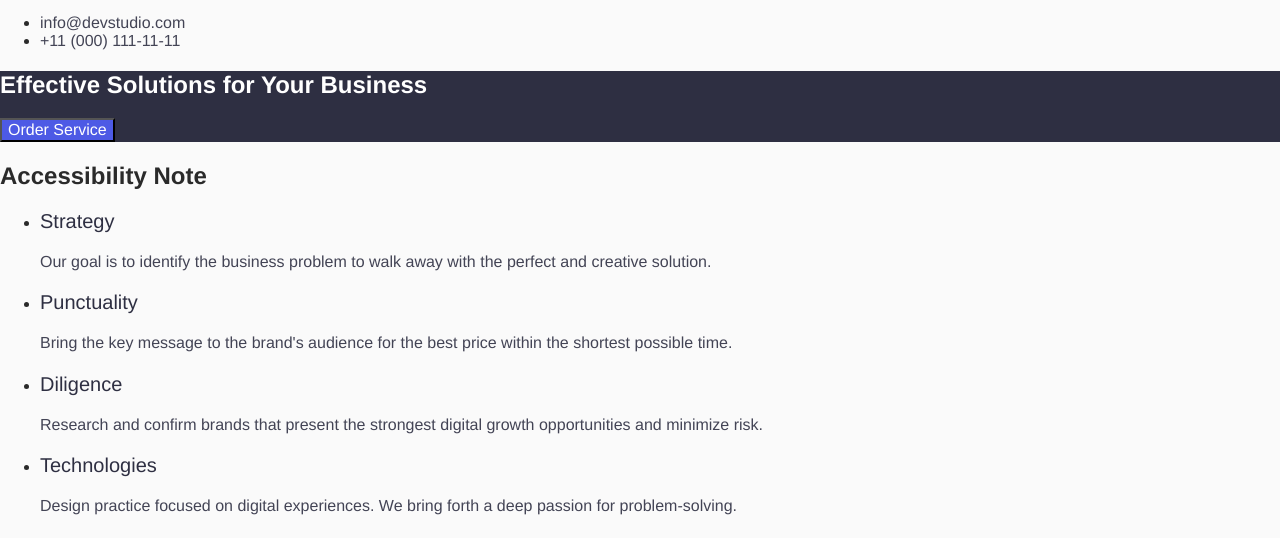
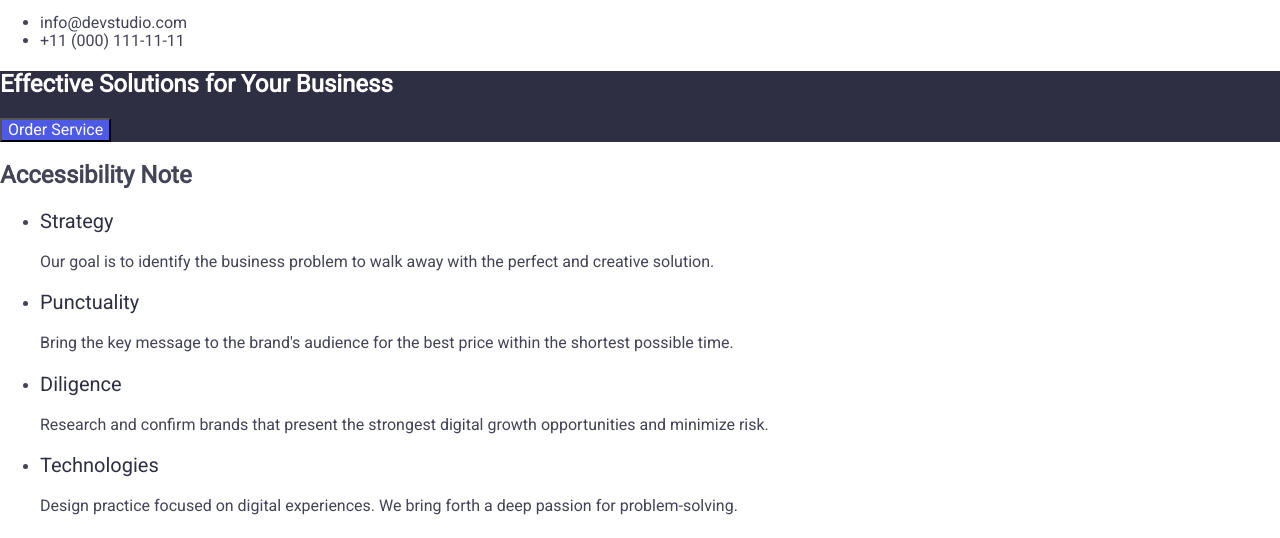
Before and after one commit to CodePrincessNastia/goit-markup-hw-02, a plain HTML site: page index.html in a window 1280 px wide. Shown: the part 94-632 px from the top of the page. Drawn offline with nearby package versions, Linux system fonts and the light colour scheme.

Commit message:
add css1

```diff
--- a/css/style.css
+++ b/css/style.css
@@ -1,7 +1,7 @@
 body {
-    font-family: "Helvetica Neue", "Roboto", "Verdana", sans-serif;
-    color: #2a2a2a;
-	background-color: #fafafa;
+    font-family: "Roboto", sans-serif;
+    color:  #434455;
+	background-color: #FFFFFF;
 
 }
 
@@ -9,8 +9,6 @@ body {
     color:#4D5AE5;
     font-family: "Raleway",sans-serif;
     font-size: 18px;
-    width: 44px;
-    height: 21px;
     font-weight: 700;
 }
 .logostudio-main {
```
Also changed, not shown: index.html (+1 -0 lines).
